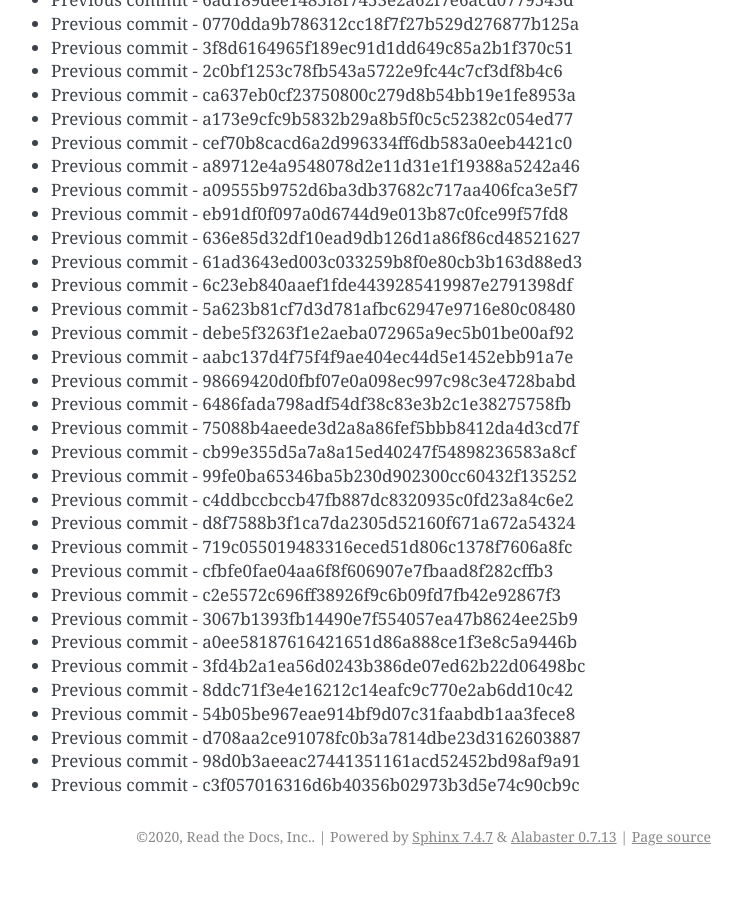
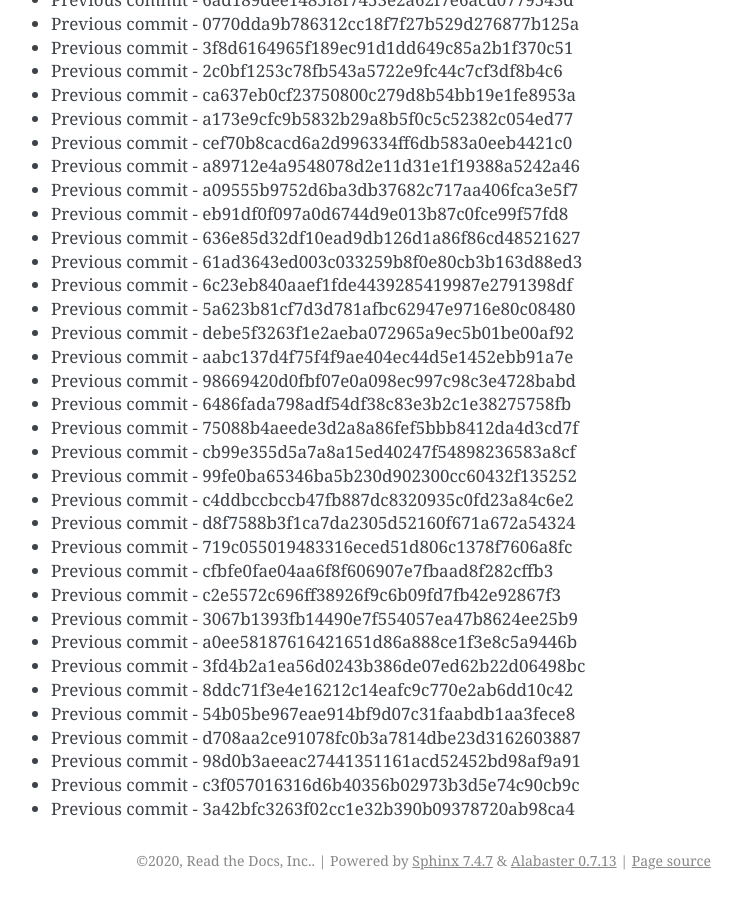
Before and after one commit to readthedocs/rtd-git-stresstest, a Sphinx documentation site: the page built from docs/updates.rst, in a window 1280 px wide and 900 px high, scrolled down 90703 px. Shown: the whole window, without its empty margins (399-1141 px from the left). Built offline with Sphinx 7.4.7, drawn with Linux system fonts in a browser that asks for light colours; before the commit the page ends 91579 px from its top, so only the background shows below that.

Commit message:
Generating commit from previous: 3a42bfc3263f02cc1e32b390b09378720ab98ca4

```diff
--- a/docs/updates.rst
+++ b/docs/updates.rst
@@ -3843,3 +3843,4 @@ It can be tested for any performance characteristics.
 * Previous commit - d708aa2ce91078fc0b3a7814dbe23d3162603887
 * Previous commit - 98d0b3aeeac27441351161acd52452bd98af9a91
 * Previous commit - c3f057016316d6b40356b02973b3d5e74c90cb9c
+* Previous commit - 3a42bfc3263f02cc1e32b390b09378720ab98ca4
```
